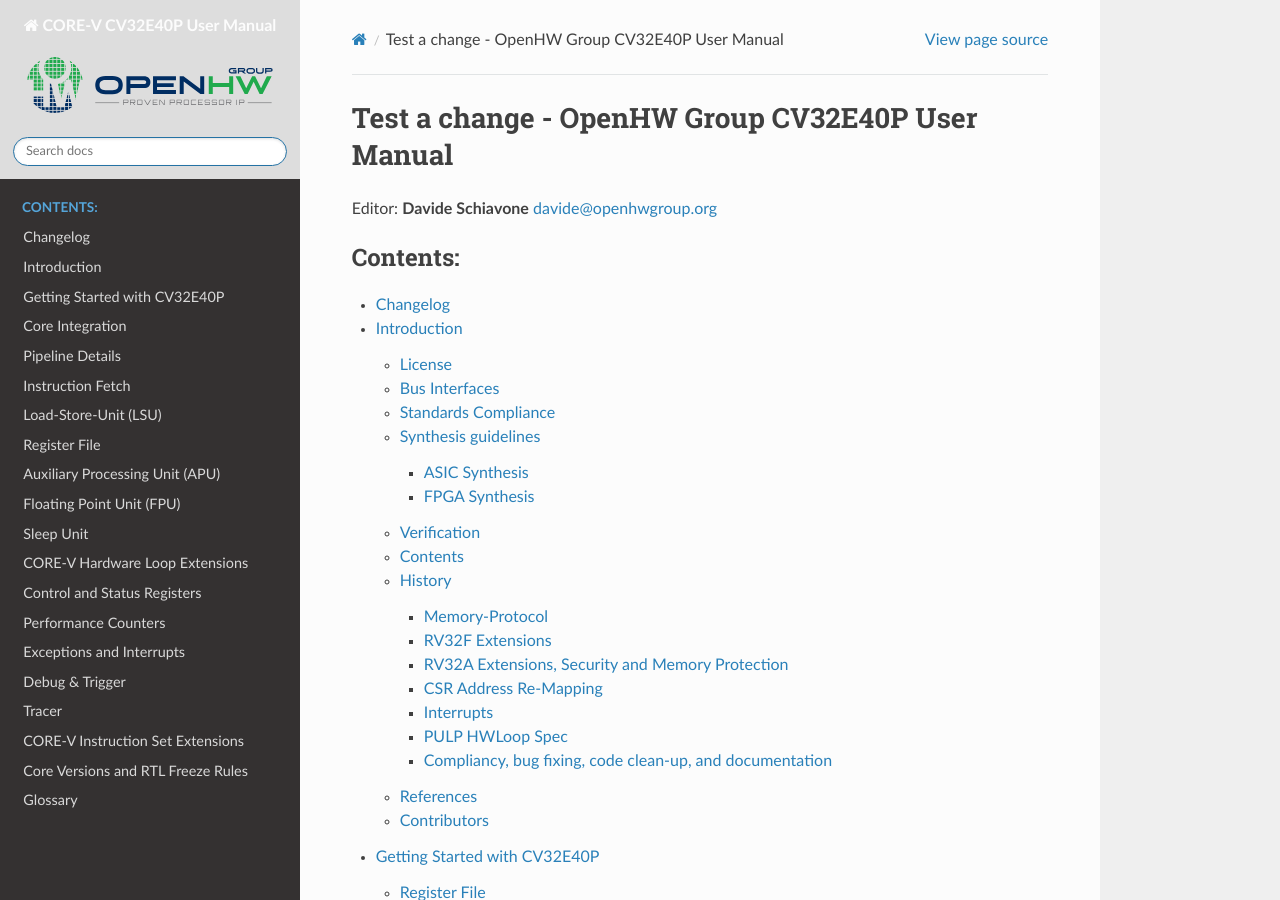
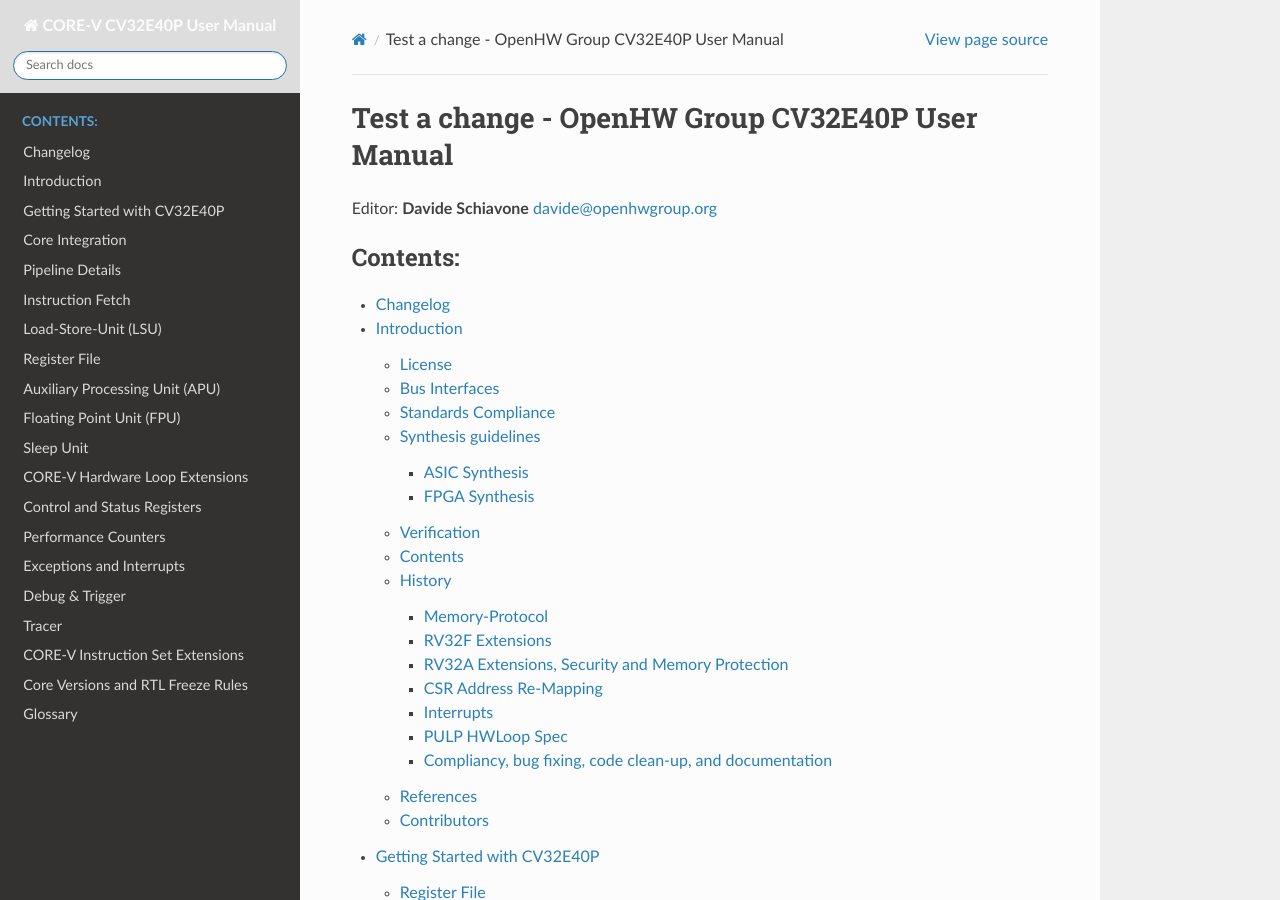
Before and after one commit to charlie-bluespec/my_docs, a Sphinx documentation site: the page built from docs/source/index.rst, in a window 1280 px wide and 900 px high. Built offline with Sphinx 7.4.7 and the Read the Docs theme 2.0.0, drawn with Linux system fonts in a browser that asks for light colours.

Commit message:
Update conf.py
Anoher test

```diff
--- a/docs/source/conf.py
+++ b/docs/source/conf.py
@@ -111,7 +111,7 @@
 # documentation.
 #
 html_theme_options = {'style_nav_header_background': '#DDDDDD'}
-html_logo = '../images/openhw-landscape.svg'
+#html_logo = '../images/openhw-landscape.svg'
 
 # Add any paths that contain custom static files (such as style sheets) here,
 # relative to this directory. They are copied after the builtin static files,
```
